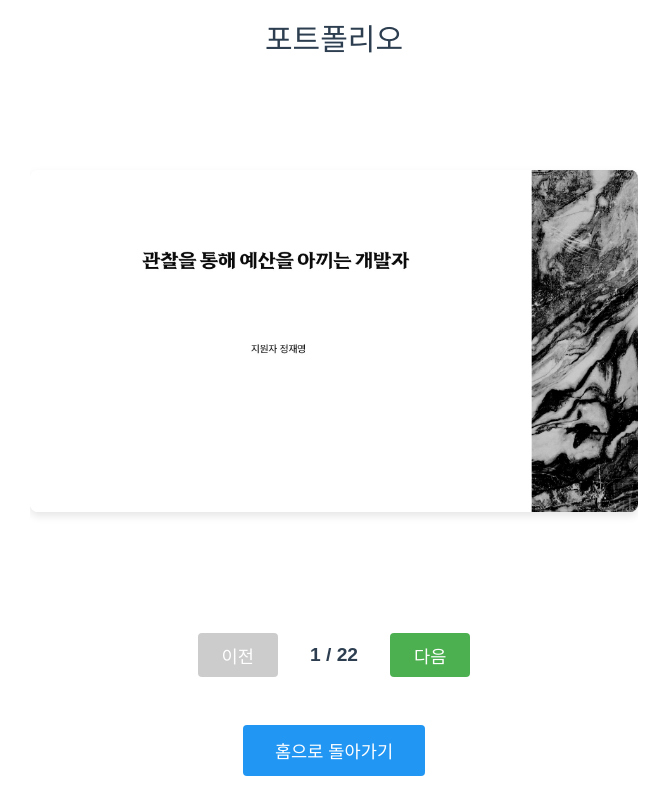
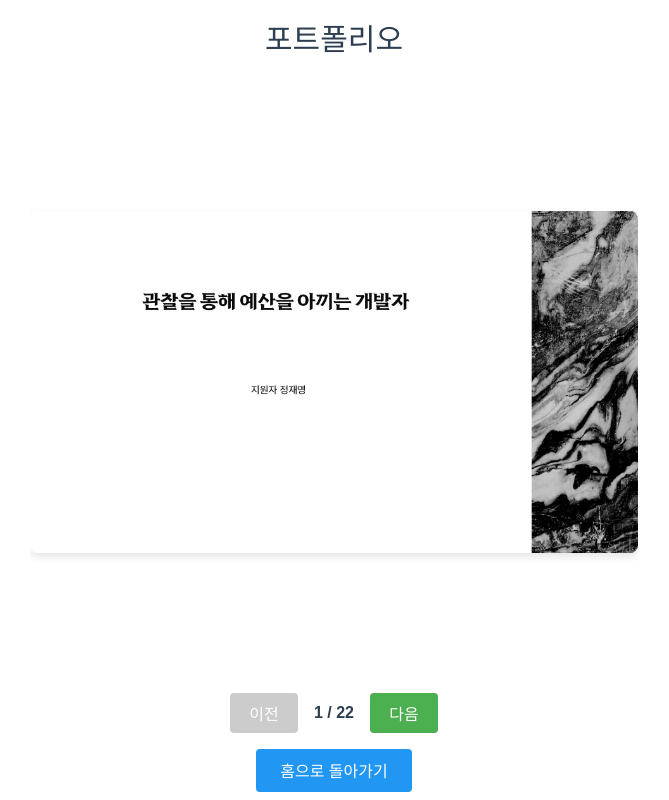
Before and after one commit to Hanamo777/portfolio, a Vue app in the folder frontend/: page /portfolio in a window 1280 px wide. Shown: the whole page, without its empty margins (2-671 px from the left). Built offline with nearby package versions, Linux system fonts and the light colour scheme.

Commit message:
jpg 크기를 더 확대 시도

```diff
--- a/frontend/src/views/PortfolioView.vue
+++ b/frontend/src/views/PortfolioView.vue
@@ -76,7 +76,7 @@ h1 {
 
 .slide-image {
   max-width: 100%;
-  max-height: calc(100vh - 180px);
+  max-height: calc(100vh - 120px);
   width: auto;
   height: auto;
   object-fit: contain;
@@ -88,15 +88,14 @@ h1 {
   display: flex;
   justify-content: center;
   align-items: center;
-  gap: 2rem;
-  padding: 1rem;
-  margin-top: 1rem;
-  margin-bottom: 1rem;
+  gap: 1rem;
+  padding: 0.5rem 0;
+  margin: 0;
 }
 
 .nav-button {
-  padding: 0.6rem 1.5rem;
-  font-size: 1.1rem;
+  padding: 0.5rem 1.2rem;
+  font-size: 1rem;
   background-color: #4CAF50;
   color: white;
   border: none;
@@ -115,21 +114,20 @@ h1 {
 }
 
 .slide-number {
-  font-size: 1.2rem;
+  font-size: 1rem;
   font-weight: bold;
 }
 
 .home-button {
-  padding: 0.8rem 2rem;
-  font-size: 1.1rem;
+  padding: 0.6rem 1.5rem;
+  font-size: 1rem;
   background-color: #2196F3;
   color: white;
   border: none;
   border-radius: 4px;
   cursor: pointer;
   transition: background-color 0.3s;
-  margin-top: 1rem;
-  margin-bottom: 1.5rem;
+  margin: 0.5rem 0;
 }
 
 .home-button:hover {
```
